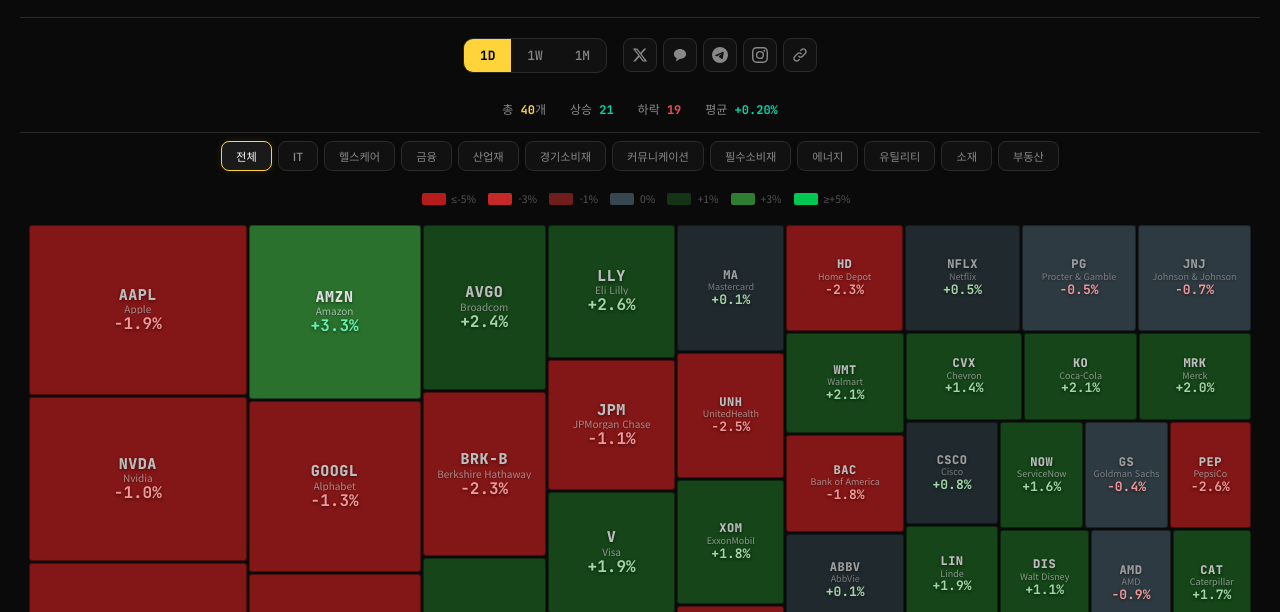
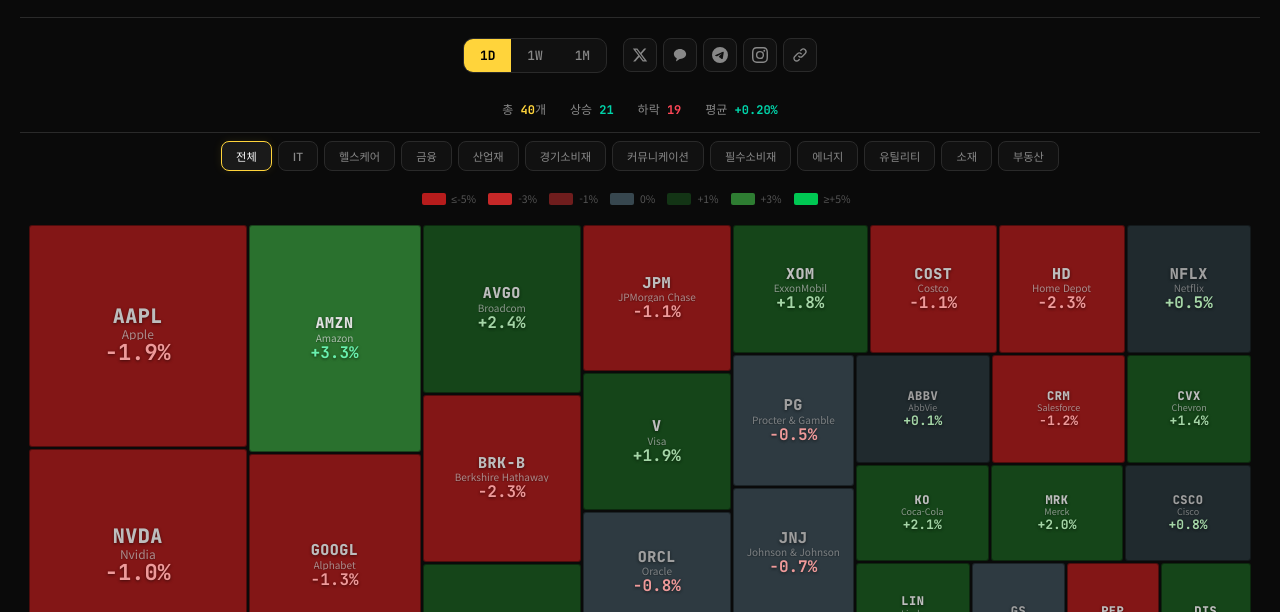
Before and after one commit to kittycapital/sp500-heatmap, a plain HTML site: page index.html in a window 1280 px wide. Shown: the part 127-739 px from the top of the page. Drawn offline with Linux system fonts and the light colour scheme; no server answers.

Commit message:
Update index.html

```diff
--- a/index.html
+++ b/index.html
@@ -185,7 +185,7 @@
 
   /* ===== TREEMAP ===== */
   .treemap-container { padding: 4px 8px 16px; width: 100%; }
-  .treemap { width: 100%; position: relative; min-height: 500px; }
+  .treemap { width: 100%; position: relative; min-height: 650px; }
 
   .tree-cell {
     position: absolute;
@@ -536,7 +536,7 @@
 // ===== RENDER =====
 function renderTreemap(data) {
   const ct = document.getElementById('treemap');
-  const cw = ct.clientWidth, ch = 500;
+  const cw = ct.clientWidth, ch = 650;
   ct.style.height = ch+'px';
   let f = [...data];
   if (currentCategory !== 'all') { const ci = SECTORS[currentCategory]||[]; f = f.filter(c => ci.includes(c.symbol)); }
```
